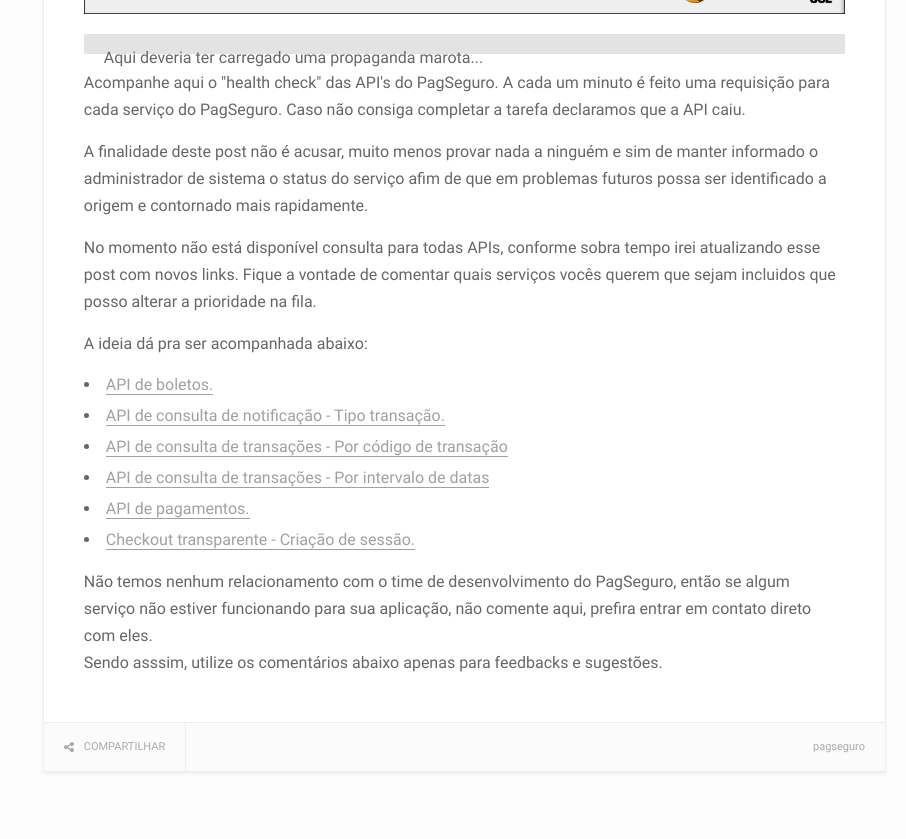
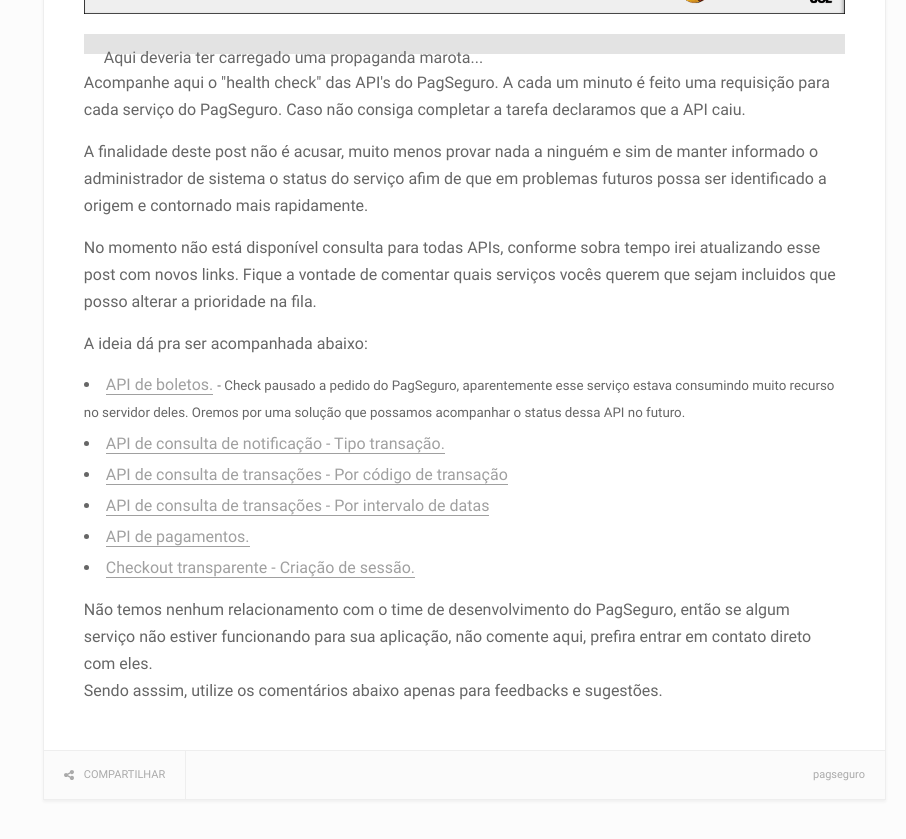
Before and after one commit to sounoob/sounoob.github.io, a Jekyll site: the page built from _posts/2017-10-16-pagseguro-health-check-de-api.html, in a window 1280 px wide and 900 px high, scrolled down 676 px. Shown: the top 839 px of the window, without its empty margins (374-1280 px from the left). Built offline with Jekyll 4.4.1, drawn with Linux system fonts in a browser that asks for light colours.

Commit message:
remove Boleto API check

```diff
--- a/_posts/2017-10-16-pagseguro-health-check-de-api.html
+++ b/_posts/2017-10-16-pagseguro-health-check-de-api.html
@@ -20,7 +20,13 @@
 <p>No momento não está disponível consulta para todas APIs, conforme sobra tempo irei atualizando esse post com novos links. Fique a vontade de comentar quais serviços vocês querem que sejam incluidos que posso alterar a prioridade na fila.</p>
 <p>A ideia dá pra ser acompanhada abaixo:</p>
 <ul>
-    <li><a href="https://pingdom.sounoob.com.br/psdbxsct9d9z/3672910" target="_blank">API de boletos.</a></li>
+    <li>
+        <a _href="https://pingdom.sounoob.com.br/psdbxsct9d9z/3672910" target="_blank">API de boletos.</a>
+        <small> -
+            Check pausado a pedido do PagSeguro, aparentemente esse serviço estava consumindo muito recurso no servidor deles.
+            Oremos por uma solução que possamos acompanhar o status dessa API no futuro.
+        </small>
+    </li>
     <li><a href="https://pingdom.sounoob.com.br/7qi3v5o3kkwv/3755062" target="_blank">API de consulta de notificação - Tipo transação.</a></li>
     <li><a href="https://pingdom.sounoob.com.br/7qi3v5o3kkwv/3755044" target="_blank">API de consulta de transações - Por código de transação</a></li>
     <li><a href="https://pingdom.sounoob.com.br/psdbxsct9d9z/3679795" target="_blank">API de consulta de transações - Por intervalo de datas</a></li>
```
